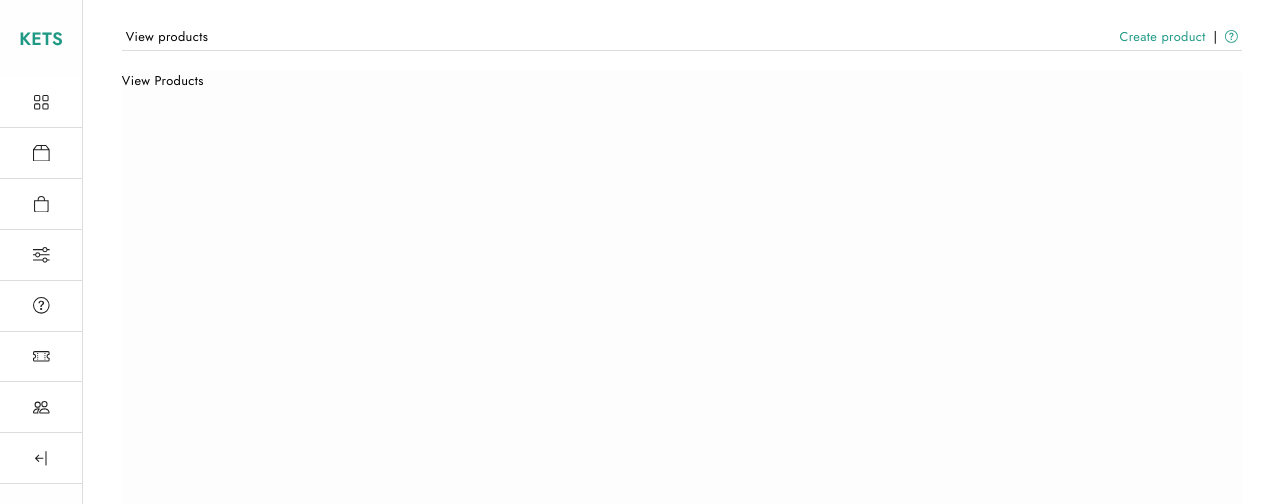
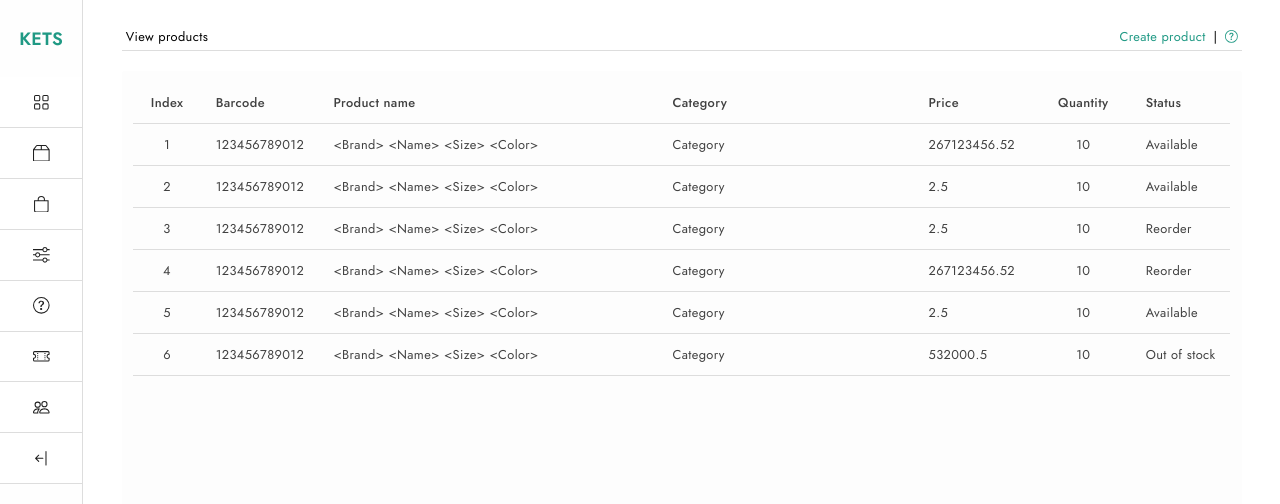
Before and after one commit to fiademm/household-inventory-app, a React (Create React App) app: page /Products in a window 1280 px wide. Shown: the top 504 px of the page. Built offline with nearby package versions, Linux system fonts and the light colour scheme.

Commit message:
Update products component

```diff
--- a/src/app/other/components/Products.js
+++ b/src/app/other/components/Products.js
@@ -1,5 +1,8 @@
 import React, { useState } from 'react'
 import Header from '../components/Header';
+import { ToastContainer, toast } from 'react-toastify';
+import 'react-toastify/dist/ReactToastify.css';
+import { ProductsCardList } from './CardsList';
 
 const ViewProducts = () => {
     const [showViewProduct, setShowViewProduct] = useState(true);
@@ -8,6 +11,69 @@ const ViewProducts = () => {
         setShowViewProduct(!showViewProduct);
     };
 
+    const products = [
+        {
+            id: 1,
+            barcode: 123456789012,
+            name: "<Brand> <Name> <Size> <Color>",
+            category: 'Category',
+            price: 267123456.52,
+            quantity: 10,
+            reOrderValue: 5,
+            status: 'Available'
+        },
+        {
+            id: 2,
+            barcode: 123456789012,
+            name: "<Brand> <Name> <Size> <Color>",
+            category: 'Category',
+            price: 2.50,
+            quantity: 10,
+            reOrderValue: 5,
+            status: 'Available'
+        },
+        {
+            id: 3,
+            barcode: 123456789012,
+            name: "<Brand> <Name> <Size> <Color>",
+            category: 'Category',
+            price: 2.50,
+            quantity: 10,
+            reOrderValue: 5,
+            status: 'Reorder'
+        },
+        {
+            id: 4,
+            barcode: 123456789012,
+            name: "<Brand> <Name> <Size> <Color>",
+            category: 'Category',
+            price: 267123456.52,
+            quantity: 10,
+            reOrderValue: 5,
+            status: 'Reorder'
+        },
+        {
+            id: 5,
+            barcode: 123456789012,
+            name: "<Brand> <Name> <Size> <Color>",
+            category: 'Category',
+            price: 2.50,
+            quantity: 10,
+            reOrderValue: 5,
+            status: 'Available'
+        },
+        {
+            id: 6,
+            barcode: 123456789012,
+            name: "<Brand> <Name> <Size> <Color>",
+            category: 'Category',
+            price: 532000.50,
+            quantity: 10,
+            reOrderValue: 5,
+            status: 'Out of stock'
+        },
+    ]
+
     return (
         <>
             {showViewProduct ? (
@@ -15,7 +81,9 @@ const ViewProducts = () => {
                     <Header title='View products' route1='Create product' toggle={handleScreenToggle} />
 
                     <section className="content">
-                        View Products
+                        <div className="view-container">
+                            <ProductsCardList products={products} />
+                        </div>
                     </section>
                 </section>
             ) : (
@@ -27,10 +95,38 @@ const ViewProducts = () => {
 
 const CreateProduct = () => {
     const [showViewProduct, setShowViewProduct] = useState(false);
+    const [barcode, setBarcode] = useState();
+    const [name, setName] = useState('');
+    const [category, setCategory] = useState('');
+    const [price, setPrice] = useState();
+    const [quantity, setQuantity] = useState();
+    const [reOrderValue, setReordervalue] = useState();
+    const [status, setStatus] = useState('');
 
     const handleScreenToggle = () => {
         setShowViewProduct(!showViewProduct);
     };
+
+    const handleValidation = () => {
+        if (barcode === '' || name === '' || category === '' || price === '' || quantity === '' || reOrderValue === '' || status === '' ) {
+            toast.error('All fields are required.')
+            return false;
+        } else {
+            return true;
+        }
+    }
+
+    const handleSave = () => {
+        handleValidation();
+
+        if (handleValidation() === true) {
+            try {
+                toast.success('Record added successfully.')
+            } catch (error) {
+                toast.error('Error adding record.')
+            }
+        }
+    }
 
     return (
         <>
```
